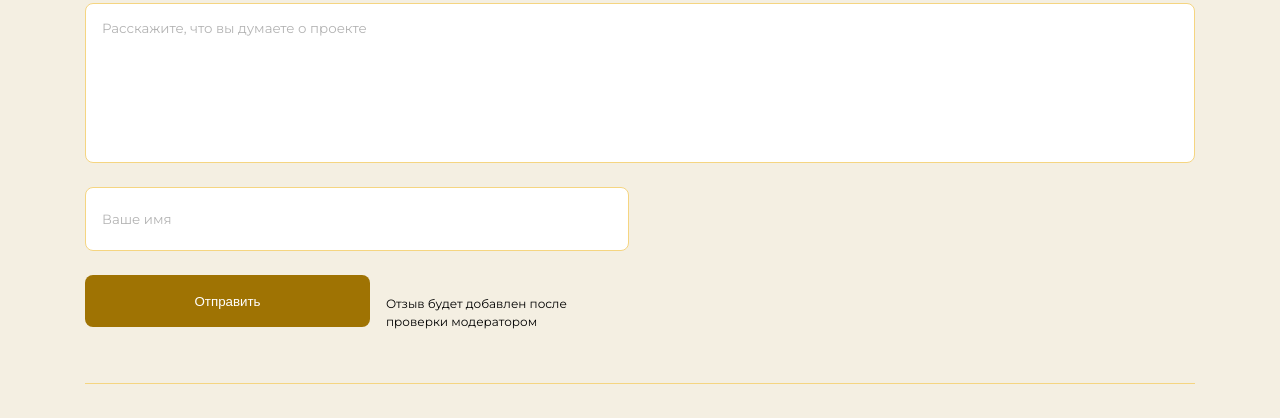
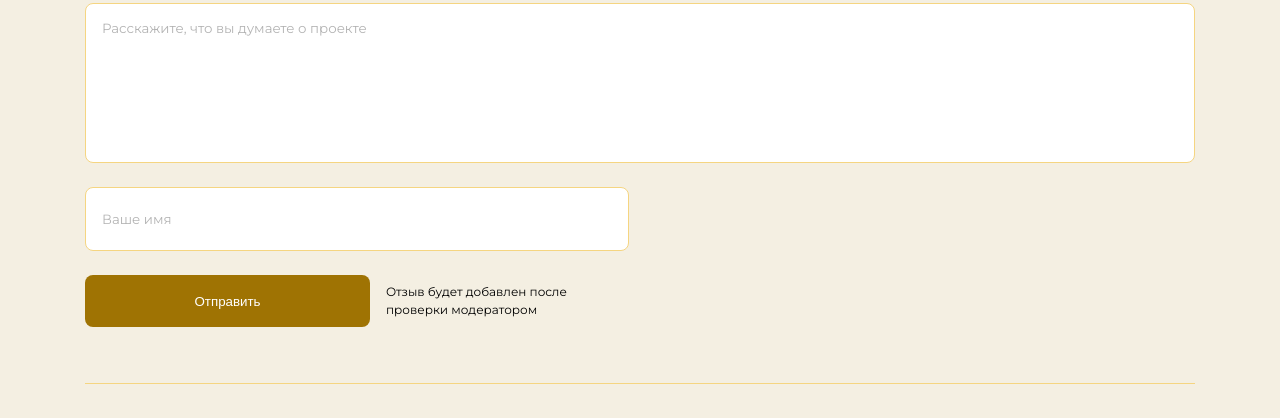
Before and after one commit to ChipRose/Interior-lounge, a plain HTML site: page index.html in a window 1280 px wide. Shown: the part 1370-1788 px from the top of the page. Drawn offline with Linux system fonts and the light colour scheme; files whose address does not match are found by name.

Commit message:
fix layout error

```diff
--- a/css/style.css
+++ b/css/style.css
@@ -244,6 +244,7 @@ body {
 
 .wpcf7-text {
   padding: 16px;
+  margin-bottom: 24px;
   box-sizing: border-box;
   border: 1px solid var(--cl-decorate-accent);
   border-radius: 8px;
@@ -256,6 +257,7 @@ body {
 
 .wpcf7-textarea {
   padding: 16px;
+  margin-bottom: 24px;
   width: 100%;
   resize: none;
   box-sizing: border-box;
@@ -263,7 +265,7 @@ body {
   border-radius: 8px;
 }
 
-.feedback-form .wpcf7-textarea  {
+.feedback-form .wpcf7-textarea {
   height: 160px;
 }
 
@@ -282,7 +284,7 @@ body {
 }
 
 .feedback-form p {
-  margin: 0 0 24px;
+  margin: 0;
 }
 
 .feedback-form .wpcf7-form-control-wrap {
@@ -294,7 +296,7 @@ body {
 /* Form button */
 
 .feedback-form__submit-area {
-  /* margin-bottom: 24px; */
+  margin-bottom: 24px;
   display: flex;
   align-items: center;
 }
```
